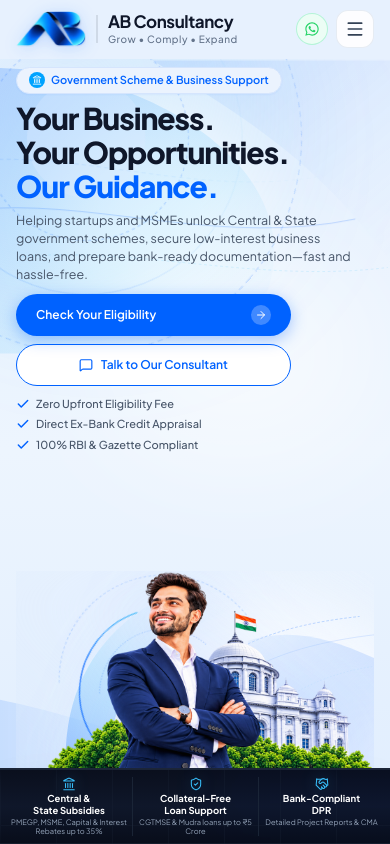
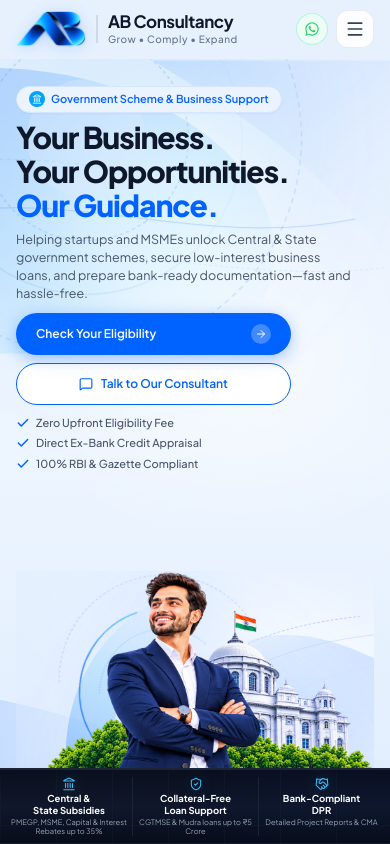
Before and after one commit to ab-consultancy/ab-consultancy, a React (Vite) app in the folder frontend/: page / in a window 390 px wide. Shown: the top 844 px of the page. Built offline with nearby package versions, Linux system fonts and the light colour scheme; the HTML template or start-up script is replaced by a standard one.

Commit message:
style(hero): shift mobile hero content group 19px downward

```diff
--- a/frontend/src/components/Hero.jsx
+++ b/frontend/src/components/Hero.jsx
@@ -209,7 +209,7 @@ export default function Hero({ onCheckEligibility, onTalkConsultant, onBookAppoi
       <div className="relative z-10 w-full max-w-[1440px] mx-auto px-4 xs:px-5 sm:px-10 lg:px-12 pt-2 xs:pt-2.5 sm:pt-6 lg:pt-2 pb-0 flex flex-col justify-between lg:grid lg:grid-cols-12 gap-0 lg:gap-2 lg:items-end flex-1">
 
         {/* Left Column: Eyebrow + 3-line Headline + Subtitle + CTAs + Micro Trust */}
-        <div className="lg:col-span-5 xl:col-span-5 flex flex-col justify-start lg:justify-center translate-y-0 lg:-translate-y-16 xl:-translate-y-20 z-20">
+        <div className="lg:col-span-5 xl:col-span-5 flex flex-col justify-start lg:justify-center translate-y-[19px] sm:translate-y-0 lg:-translate-y-16 xl:-translate-y-20 z-20">
 
           {/* Eyebrow Pill Tag with Clean Reveal */}
           <div
```
